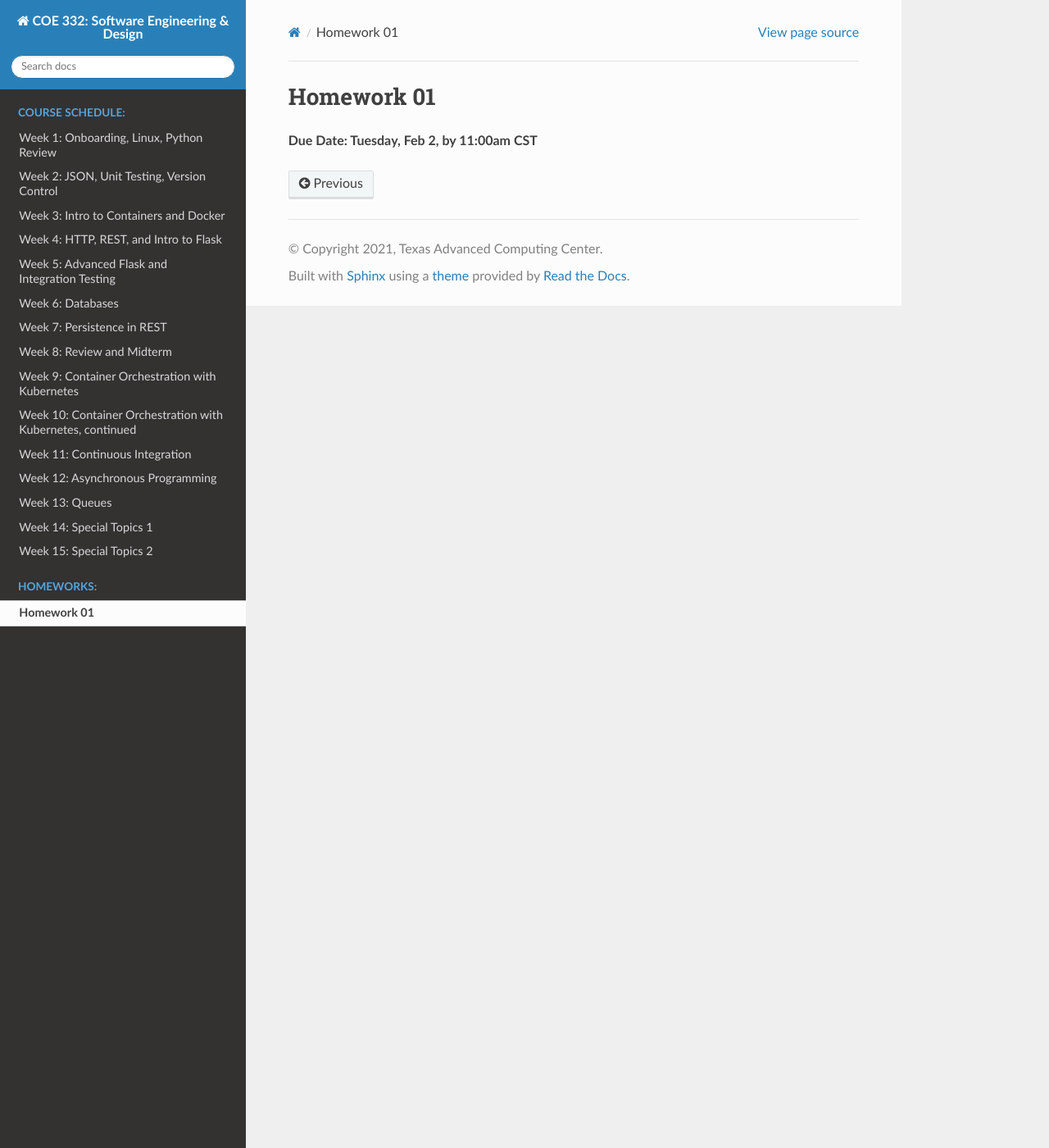
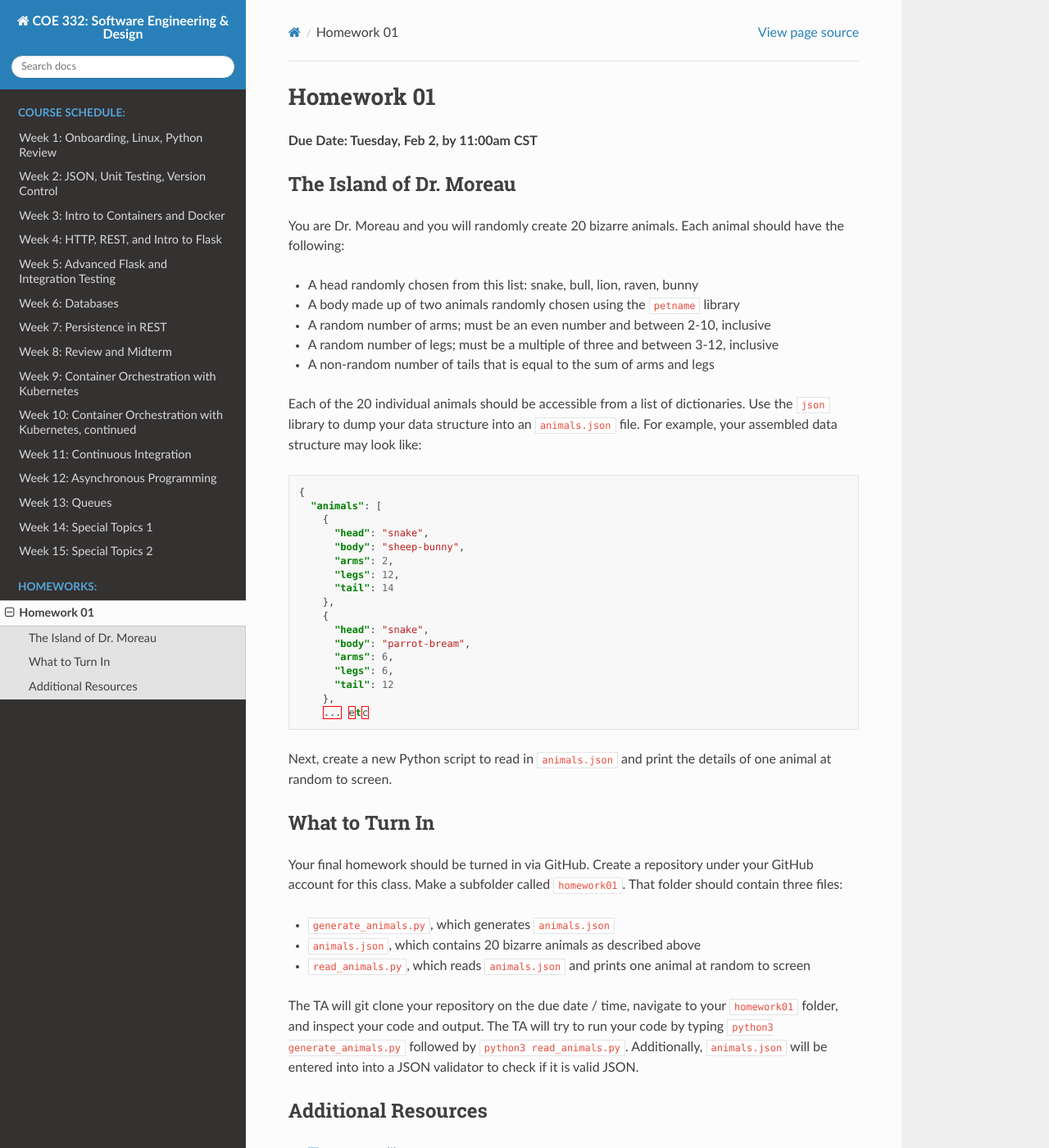
Before and after one commit to TACC/coe-332-sp21, a Sphinx documentation site: the page built from docs/homework/homework01.rst, in a window 1280 px wide and 1400 px high. Shown: the whole window at 82% size. Built offline with Sphinx 7.4.7 and the Read the Docs theme 2.0.0, drawn with Linux system fonts in a browser that asks for light colours; some of the changed text lies outside the part shown.

Commit message:
adding homework01

```diff
--- a/docs/homework/homework01.rst
+++ b/docs/homework/homework01.rst
@@ -2,3 +2,69 @@ Homework 01
 ===========
 
 **Due Date: Tuesday, Feb 2, by 11:00am CST**
+
+The Island of Dr. Moreau
+------------------------
+
+You are Dr. Moreau and you will randomly create 20 bizarre animals. Each animal
+should have the following:
+
+* A head randomly chosen from this list: snake, bull, lion, raven, bunny
+* A body made up of two animals randomly chosen using the ``petname`` library
+* A random number of arms; must be an even number and between 2-10, inclusive
+* A random number of legs; must be a multiple of three and between 3-12, inclusive
+* A non-random number of tails that is equal to the sum of arms and legs
+
+Each of the 20 individual animals should be accessible from a list of
+dictionaries. Use the ``json`` library to dump your data structure into an
+``animals.json`` file. For example, your assembled data structure may look like:
+
+.. code-block:: json
+
+   {
+     "animals": [
+       {
+         "head": "snake",
+         "body": "sheep-bunny",
+         "arms": 2,
+         "legs": 12,
+         "tail": 14
+       },
+       {
+         "head": "snake",
+         "body": "parrot-bream",
+         "arms": 6,
+         "legs": 6,
+         "tail": 12
+       },
+       ... etc
+
+Next, create a new Python script to read in ``animals.json`` and print the
+details of one animal at random to screen.
+
+What to Turn In
+---------------
+
+Your final homework should be turned in via GitHub. Create a repository under
+your GitHub account for this class. Make a subfolder called ``homework01``. That
+folder should contain three files:
+
+* ``generate_animals.py``, which generates ``animals.json``
+* ``animals.json``, which contains 20 bizarre animals as described above
+* ``read_animals.py``, which reads ``animals.json`` and prints one animal at random to screen
+
+The TA will git clone your repository on the due date / time, navigate to your
+``homework01`` folder, and inspect your code and output. The TA will try to run
+your code by typing ``python3 generate_animals.py`` followed by
+``python3 read_animals.py``. Additionally, ``animals.json`` will be entered into
+into a JSON validator to check if it is valid JSON.
+
+
+Additional Resources
+--------------------
+
+* `The petname library <https://pypi.org/project/petname/>`_
+* `Random numbers <https://docs.python.org/3.6/library/random.html#functions-for-integers>`_
+* `JSON dump <https://docs.python.org/3.6/library/json.html#basic-usage>`_
+* `Validate JSON with JSONLint <https://jsonlint.com/>`_
+* Please find us in the class slack channel if you have any questions!
```
